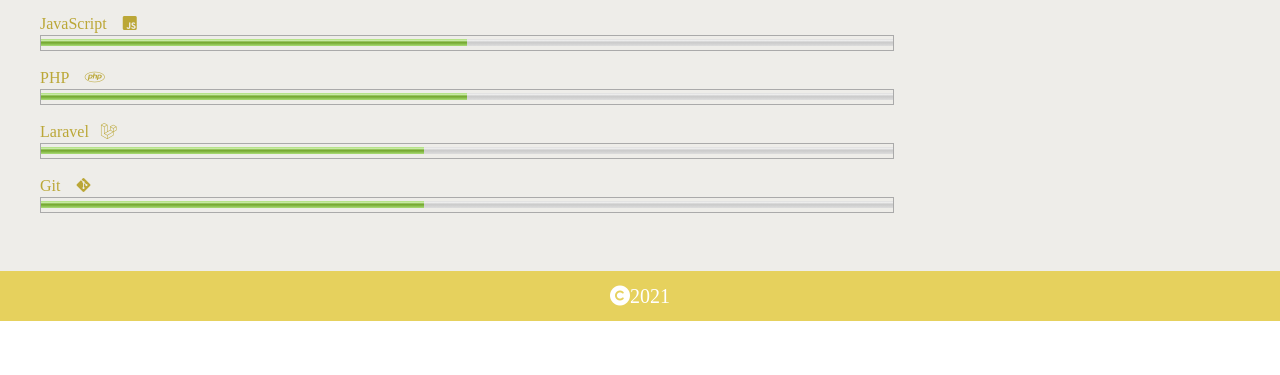
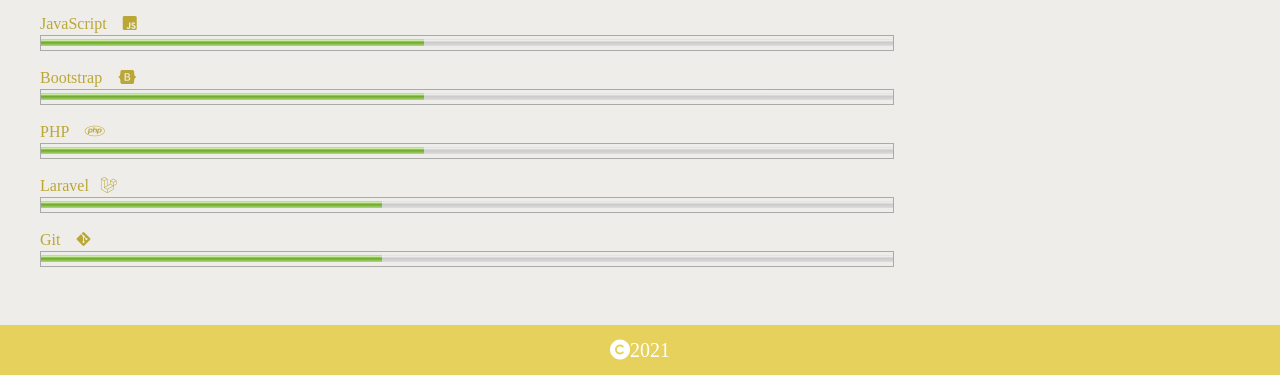
Before and after one commit to pphein/cv, a plain HTML site: page index.html in a window 1280 px wide. Shown: the part 2208-2583 px from the top of the page. Before the commit the page ends 2529 px from the top, so only its background shows below. Drawn offline with Linux system fonts and the light colour scheme.

Commit message:
bootstrap add

```diff
--- a/index.html
+++ b/index.html
@@ -332,10 +332,14 @@
                     <ul>
                         <li>HTML &nbsp;&nbsp;<i class="fab fa-html5"></i> <br> <meter value="75" min="0" max="100"></meter> </li><br>
                         <li>CSS &nbsp;&nbsp; <i class="fab fa-css3-alt"></i><br> <meter value="70" min="0" max="100"></meter></li><br>
-                        <li>JavaScript &nbsp;&nbsp; <i class="fab fa-js-square"></i><br> <meter value="50" min="0" max="100"></meter></li><br>
-                        <li>PHP &nbsp;&nbsp; <i class="fab fa-php"></i><br> <meter value="50" min="0" max="100"></meter></li><br>
-                        <li>Laravel&nbsp;&nbsp; <i class="fab fa-laravel"></i> <br> <meter value="45" min="0" max="100"></meter></li><br>
-                        <li>Git &nbsp;&nbsp; <i class="fab fa-git-alt"></i> <br> <meter value="45" min="0" max="100"></meter></li><br>
+                        <li>JavaScript &nbsp;&nbsp; <i class="fab fa-js-square"></i><br> <meter value="45" min="0" max="100"></meter></li><br>
+                        <li>Bootstrap &nbsp;&nbsp; <i class="fab fa-bootstrap"></i> <br> <meter value="45" min="0" max="100"></meter></li><br>
+
+
+                        <li>PHP &nbsp;&nbsp; <i class="fab fa-php"></i><br> <meter value="45" min="0" max="100"></meter></li><br>
+                        <li>Laravel&nbsp;&nbsp; <i class="fab fa-laravel"></i> <br> <meter value="40" min="0" max="100"></meter></li><br>
+                        <li>Git &nbsp;&nbsp; <i class="fab fa-git-alt"></i> <br> <meter value="40" min="0" max="100"></meter></li><br>
+
                     </ul>
                 </div>
             </div>
```
